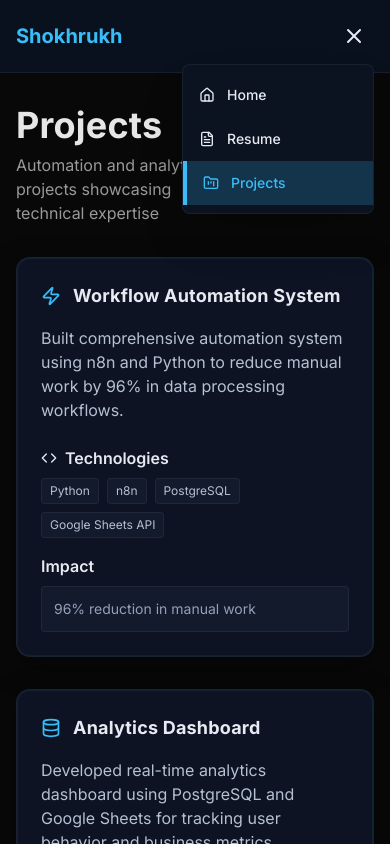
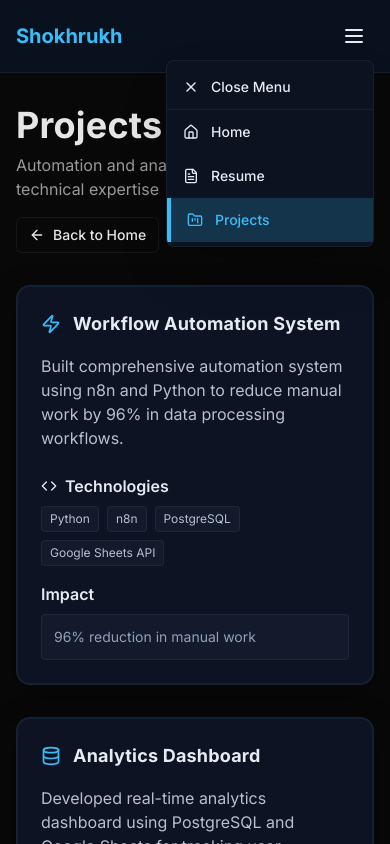
Before and after one commit to Shokhrukhman/resume, a Next.js app: page /projects in a window 390 px wide. Both pictures are taken after a click on the button "Toggle menu". Shown: the top 844 px of the page. Built offline with nearby package versions, Linux system fonts and the light colour scheme.

Commit message:
Improve mobile burger menu with close button and fix Back to Home button on projects page

```diff
--- a/app/projects/page.tsx
+++ b/app/projects/page.tsx
@@ -15,14 +15,14 @@ export default function ProjectsPage() {
       <div className="container mx-auto px-4 py-8">
         <div className="max-w-6xl mx-auto">
           {/* Header */}
-          <div className="flex justify-between items-center mb-8 js-reveal-section">
+          <div className="flex flex-col sm:flex-row sm:justify-between sm:items-center gap-4 mb-8 js-reveal-section">
             <div>
               <h1 className="text-4xl font-bold text-foreground mb-2">Projects</h1>
               <p className="text-muted-foreground">
                 Automation and analytics projects showcasing technical expertise
               </p>
             </div>
-            <Button asChild variant="outline">
+            <Button asChild variant="outline" size="sm" className="self-start sm:self-auto">
               <Link href="/">
                 <ArrowLeft className="mr-2 h-4 w-4" />
                 Back to Home
--- a/components/Navigation.tsx
+++ b/components/Navigation.tsx
@@ -83,22 +83,28 @@ export function Navigation() {
               className="p-2 text-text-primary hover:text-accent transition-colors relative z-10"
               aria-label="Toggle menu"
             >
-              {isOpen ? (
-                <X className="h-6 w-6" />
-              ) : (
-                <Menu className="h-6 w-6" />
-              )}
+              <Menu className="h-6 w-6" />
             </button>
 
             {/* Mobile Dropdown Menu */}
             <div
-              className={`absolute top-full right-0 mt-2 w-48 bg-midnight-950 border border-border-subtle rounded-lg shadow-2xl overflow-hidden transition-all duration-300 ease-in-out ${
+              className={`absolute top-full right-0 mt-1 w-52 bg-midnight-950 border border-border-subtle rounded-lg shadow-2xl overflow-hidden transition-all duration-300 ease-in-out ${
                 isOpen
                   ? 'opacity-100 visible translate-y-0'
                   : 'opacity-0 invisible -translate-y-2 pointer-events-none'
               }`}
             >
-              <div className="py-2">
+              <div className="py-1">
+                {/* Close Button */}
+                <button
+                  onClick={() => setIsOpen(false)}
+                  className="w-full flex items-center gap-3 px-4 py-3 text-text-primary hover:text-accent hover:bg-midnight-800 transition-all duration-200 border-b border-border-subtle"
+                >
+                  <X className="h-4 w-4 flex-shrink-0" />
+                  <span className="text-sm font-medium">Close Menu</span>
+                </button>
+
+                {/* Navigation Items */}
                 {navItems.map((item) => {
                   const Icon = item.icon
                   return (
```
